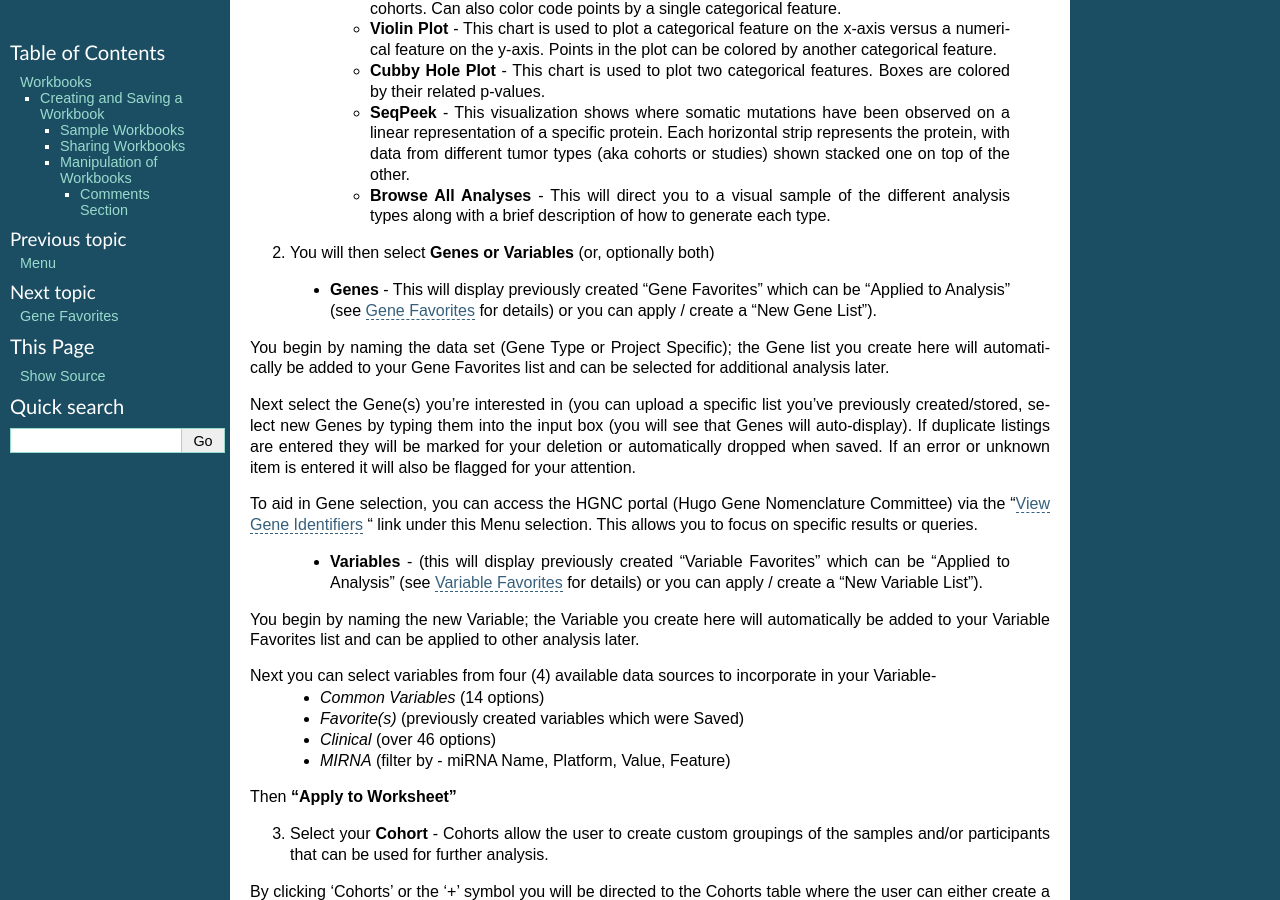
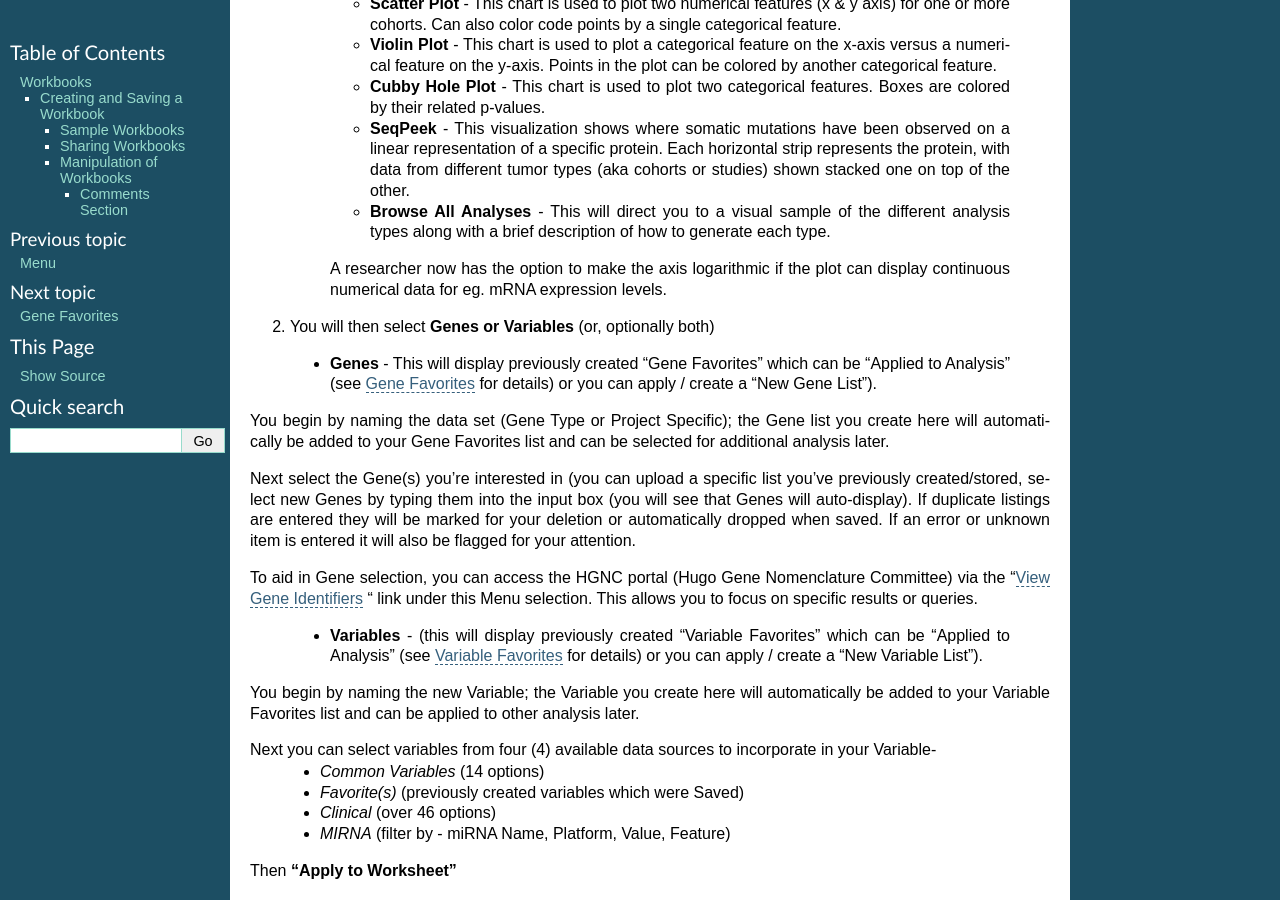
Before and after one commit to isb-cgc/readthedocs, a Sphinx documentation site: the page built from docs/source/sections/webapp/Workbooks.rst, in a window 1280 px wide and 900 px high, scrolled down 902 px. Built offline with Sphinx 7.4.7, drawn with Linux system fonts in a browser that asks for light colours.

Commit message:
Update Workbooks.rst

```diff
--- a/docs/source/sections/webapp/Workbooks.rst
+++ b/docs/source/sections/webapp/Workbooks.rst
@@ -37,6 +37,8 @@ To create a **workbook** from Your Dashboard, click on the **“Create a New Wor
     - **SeqPeek** - This visualization shows where somatic mutations have been observed on a linear representation of a specific protein. Each horizontal strip represents the protein, with data from different tumor types (aka cohorts or studies) shown stacked one on top of the other.
 
     - **Browse All Analyses** - This will direct you to a visual sample of the different analysis types along with a brief description of how to generate each type.
+
+    A researcher now has the option to make the axis logarithmic if the plot can display continuous numerical data for eg. mRNA expression levels.
 
 2. You will then select **Genes or Variables** (or, optionally both)
 
```
